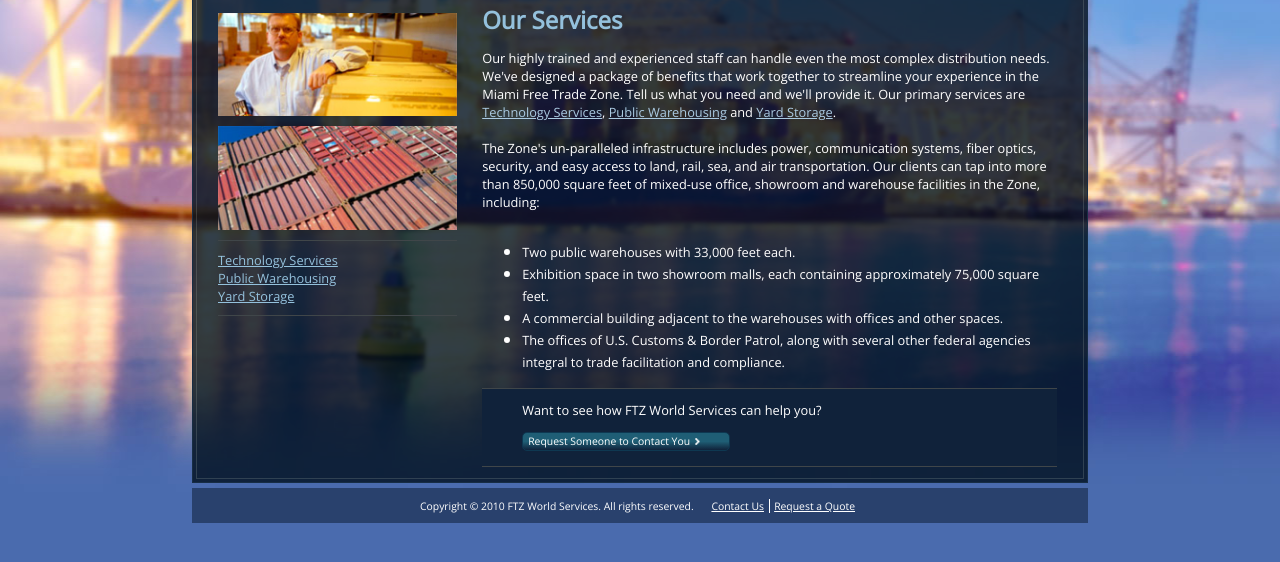
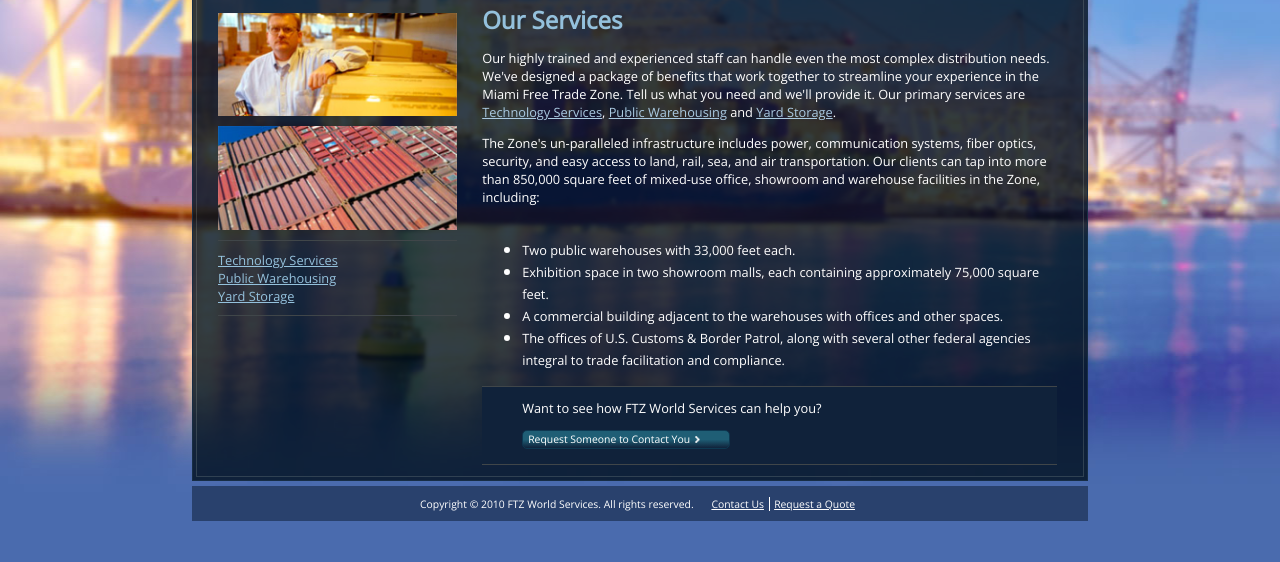
Before and after one commit to balaharikrishna/Frontend-Task2, a plain HTML site: page ourservices.html in a window 1280 px wide. Shown: the part 140-702 px from the top of the page. Drawn offline with nearby package versions, Linux system fonts and the light colour scheme.

Commit message:
removed the <br> tags  in html

```diff
--- a/ourservices.html
+++ b/ourservices.html
@@ -57,12 +57,11 @@
                     distribution needs. We've designed a package of benefits that work together to
                     streamline your experience in the Miami Free Trade Zone. Tell us what you need
                     and we'll provide it. Our primary services are <a href="ourservices.html" class="inlineparalinks">Technology Services</a>,
-                    <a href="ourservices.html" class="inlineparalinks">Public Warehousing</a> and <a href="ourservices.html" class="inlineparalinks">Yard Storage</a>.
-                      <br><br>
-                      The Zone's un-paralleled infrastructure includes power, communication systems,
-                      fiber optics, security, and easy access to land, rail, sea, and air transportation.
-                      Our clients can tap into more than 850,000 square feet of mixed-use office, showroom
-                      and warehouse facilities in the Zone, including:
+                    <a href="ourservices.html" class="inlineparalinks">Public Warehousing</a> and <a href="ourservices.html" class="inlineparalinks">Yard Storage</a>.</p>
+                     <p class="MaincontentPara">The Zone's un-paralleled infrastructure includes power, communication systems,
+                        fiber optics, security, and easy access to land, rail, sea, and air transportation.
+                        Our clients can tap into more than 850,000 square feet of mixed-use office, showroom
+                        and warehouse facilities in the Zone, including:</p>
                    </p>
                  </div>
                  <div class="links">
```
